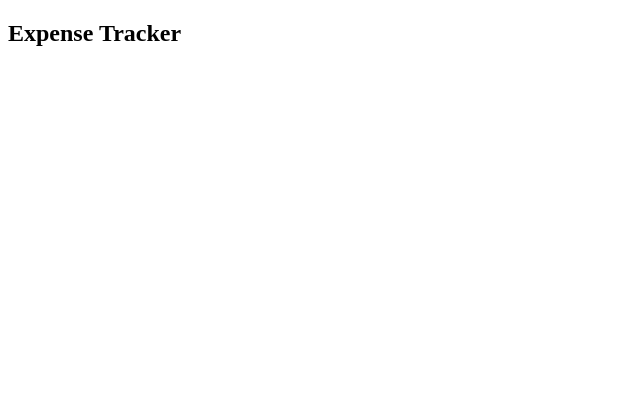
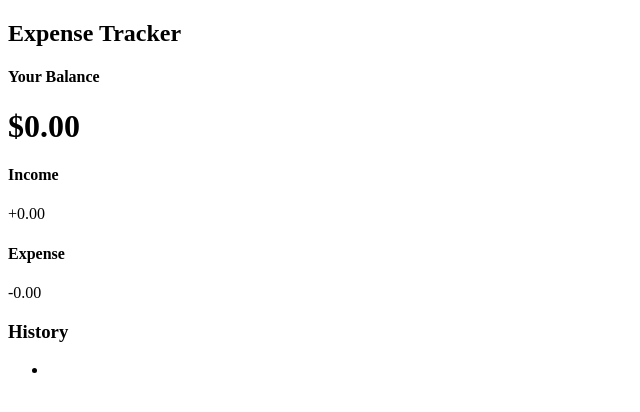
Before and after one commit to Halo8424/Expense-tracking-app, a plain HTML site: page index.html in a window 1280 px wide. Shown: the whole page, without its empty margins (0-640 px from the left). Drawn offline with Linux system fonts and the light colour scheme.

Commit message:
html balance/income/expense

```diff
--- a/index.html
+++ b/index.html
@@ -1,14 +1,35 @@
 <!DOCTYPE html>
 <html lang="en">
-<head>
-    <meta charset="UTF-8">
-    <meta name="viewport" content="width=device-width, initial-scale=1.0">
-    <link rel="stylesheet" href="style.css">
+  <head>
+    <meta charset="UTF-8" />
+    <meta name="viewport" content="width=device-width, initial-scale=1.0" />
+    <link rel="stylesheet" href="style.css" />
     <title>Expense Tracker</title>
-</head>
-<body>
+  </head>
+  <body>
     <h2>Expense Tracker</h2>
 
+    <div class="container">
+      <h4>Your Balance</h4>
+      <h1 id="balance">$0.00</h1>
+      <div class="inc-exp-container">
+        <div>
+          <h4>Income</h4>
+          <p id="money-plus" class="money plus">+0.00</p>
+        </div>
+        <div>
+          <h4>Expense</h4>
+          <p id="money-minus" class="money minus">-0.00</p>
+        </div>
+      </div>
+
+      <h3>History</h3>
+      <ul id="list" class="list">
+          <li class="minus"></li>
+      </ul>
+
+    </div>
+
     <script src="script.js"></script>
-</body>
+  </body>
 </html>
```
